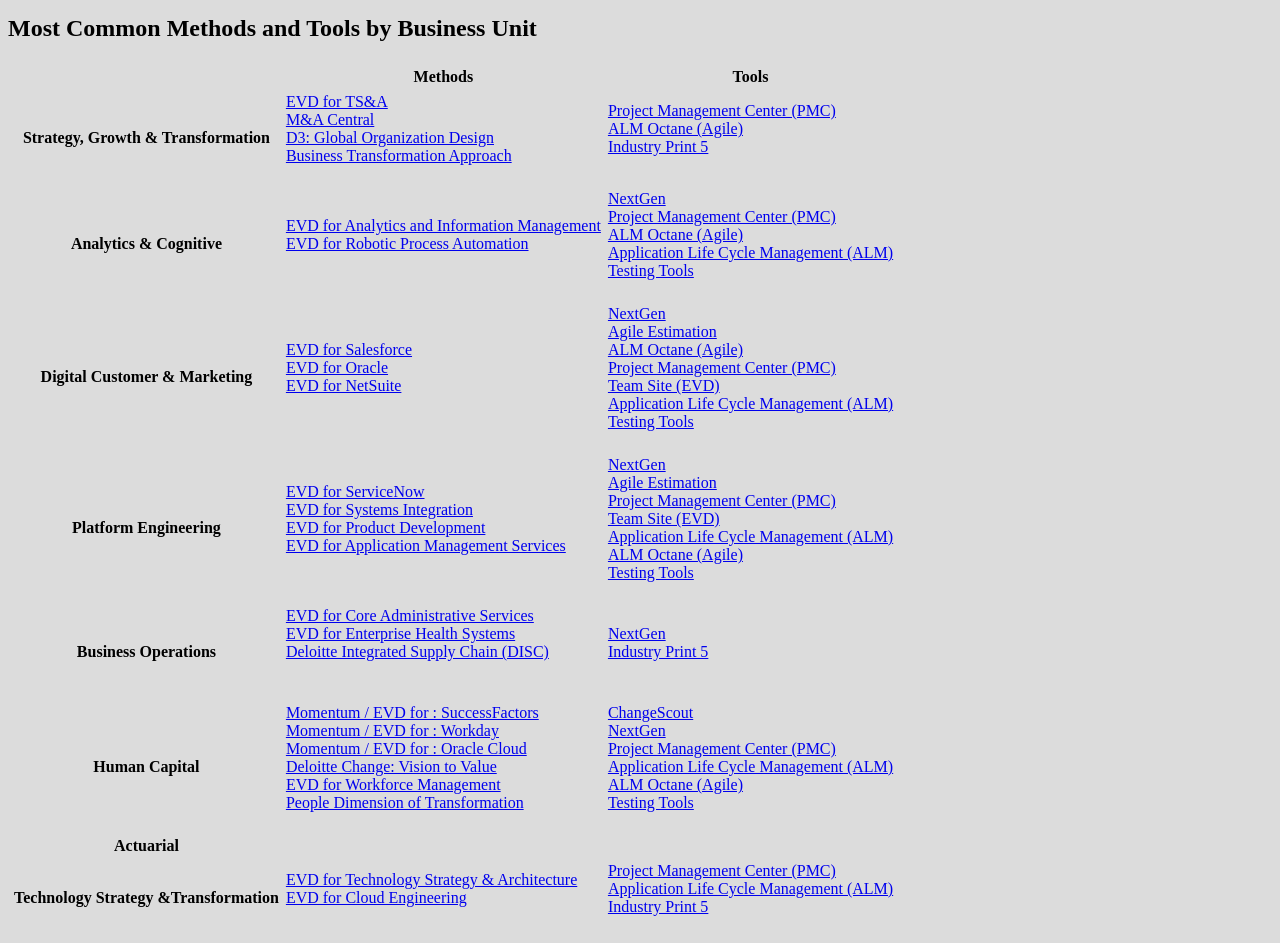
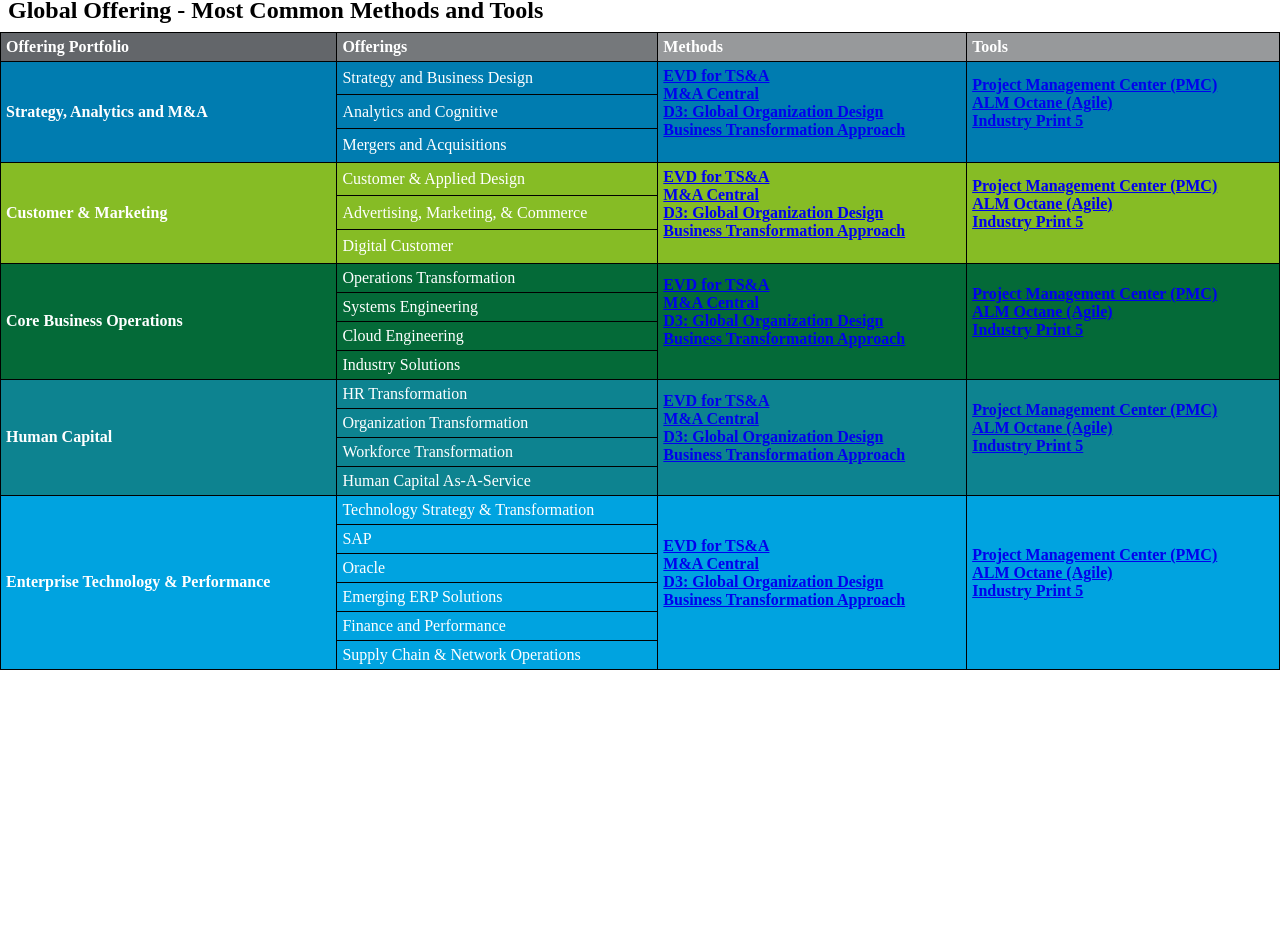
Before and after one commit to codingakash4/APAC-DE-COP-M-T-, a plain HTML site: page index.html in a window 1280 px wide. Shown: the part 138-1081 px from the top of the page. After the commit the page ends 808 px from the top, so only its background shows below. Drawn offline with Linux system fonts and the light colour scheme.

Commit message:
Add files via upload

```diff
--- /dev/null
+++ b/css/style.css
@@ -0,0 +1,15 @@
+body{
+  margin: 0;
+  }
+h2{
+  margin: 8px;
+}
+table, th, td {
+  border: 1px solid black;
+  border-collapse: collapse;
+}
+th, td {
+  padding: 5px;
+  text-align: left;
+  color: white;
+}
--- a/index.html
+++ b/index.html
@@ -1,156 +1,142 @@
 <!DOCTYPE html>
-<html>
-
+<html lang="en" dir="ltr">
   <head>
     <meta charset="utf-8">
-  <title>Methods & Tools</title>
+    <title>Methods & Tools CoP</title>
+    <link rel="stylesheet" href="css/style.css">
   </head>
   <body>
-  <style>
-body {
-  background-color: #DCDCDC;
-}
-</style>
+    <div class="header-image">
       <img src="images/Deloitte.jpg" width="100%",height="20%">
-  <h2>Most Common Methods and Tools by Business Unit</h2>
-    <table cellspacing="5">
-      <thead >
-        <td>
-        </td>
-          <th scope="col">Methods</th>
-          <th scope="col">Tools</th>
-      </thead>
+    </div>
+    <h2>Global Offering - Most Common Methods and Tools</h2>
+
+    <table style="width:100%">
       <tr>
-          <th scope="row">Strategy, Growth & Transformation</th>
-          <td><a href="https://consulting.deloitteresources.com/sandd/cmt/methods/Pages/evd_tech_strat.aspx">EVD for TS&A </a><br>
+        <th style="background-color:#63666A">Offering Portfolio</th>
+        <th style="background-color:#75787B">Offerings</th>
+        <th style="background-color:#97999B">Methods</th>
+        <th style="background-color:#97999B">Tools</th>
+      </tr>
+      <tr>
+        <th rowspan="3" style="background-color:#007CB0">Strategy, Analytics and M&A</th>
+        <td style="background-color:#007CB0">Strategy and Business Design</td>
+        <th rowspan="3" style="background-color:#007CB0"><a href="https://consulting.deloitteresources.com/sandd/cmt/methods/Pages/evd_tech_strat.aspx">EVD for TS&A </a><br>
           <a href="https://global.deloitteresources.com/services/manda/pages/ma_central.aspx">M&A Central</a><br>
           <a href="https://methods.deloitteresources.com/GlobalOrganizationDesignMethod/index.htm">D3: Global Organization Design</a><br>
           <a href="https://methods.deloitteresources.com/BusinessTransformation/index.htm">Business Transformation Approach</a><br><br>
-          </td>
-          <td><a href="https://consulting.deloitteresources.com/sandd/cmt/enablingtools/Pages/pmc.aspx">Project Management Center (PMC)</a><br>
+        </th>
+        <th rowspan="3" style="background-color:#007CB0"><a href="https://consulting.deloitteresources.com/sandd/cmt/enablingtools/Pages/pmc.aspx">Project Management Center (PMC)</a><br>
           <a href="https://consulting.deloitteresources.com/sandd/cmt/enablingtools/Pages/Octane.aspx">ALM Octane (Agile)</a><br>
           <a href="https://consulting.deloitteresources.com/sandd/cmt/enablingtools/Pages/Octane.aspx">Industry Print 5</a><br><br>
-          </td>
+        </th>
       </tr>
       <tr>
-          <th scope="row">Analytics & Cognitive</th>
-          <td><a href="https://consulting.deloitteresources.com/sandd/cmt/methods/Pages/evdim.aspx">EVD for Analytics and Information Management</a><br>
-            <a href="https://consulting.deloitteresources.com/sandd/cmt/methods/Pages/EVD-for-Robotic-Process-Automation.aspx">EVD for Robotic Process Automation</a><br><br>
-          </td>
-          <td><a href="https://consulting.deloitteresources.com/sandd/cmt/enablingtools/Pages/estimate.aspx">NextGen</a><br>
-            <a href="https://consulting.deloitteresources.com/sandd/cmt/enablingtools/Pages/pmc.aspx">Project Management Center (PMC)</a><br>
-            <a href="https://consulting.deloitteresources.com/sandd/cmt/enablingtools/Pages/Octane.aspx">ALM Octane (Agile)</a></br>
-            <a href="https://consulting.deloitteresources.com/sandd/cmt/enablingtools/Pages/HP-ALM-Sprinter.aspx">Application Life Cycle Management (ALM)</a></br>
-            <a href="https://consulting.deloitteresources.com/sandd/cmt/enablingtools/Pages/Home.aspx">Testing Tools</a></br><br>
-          </td>
+        <td style="background-color:#007CB0">Analytics and Cognitive</td>
+
       </tr>
       <tr>
-          <th scope="row">Digital Customer & Marketing</th>
-          <td><a href="https://consulting.deloitteresources.com/sandd/cmt/methods/Pages/evd_sf.aspx">EVD for Salesforce</a><br>
-            <a href="https://consulting.deloitteresources.com/sandd/cmt/methods/Pages/evdoracle.aspx">EVD for Oracle</a><br>
-            <a href="https://consulting.deloitteresources.com/sandd/cmt/methods/Pages/evdnetsuite.aspx">EVD for NetSuite</a><br><br>
-          </td>
-          <td><a href="https://consulting.deloitteresources.com/sandd/cmt/enablingtools/Pages/estimate.aspx">NextGen</a><br>
-            <a href="https://www.km.deloitteresources.com/sites/live/consulting/_layouts/DTTS.DR.KAMDocumentForms/KAMDisplay.aspx?List=513ae4d5-443f-4bc1-9f25-8f68dc5aa0c0&ID=2201225">Agile Estimation</a><br>
-            <a href="https://consulting.deloitteresources.com/sandd/cmt/enablingtools/Pages/Octane.aspx">ALM Octane (Agile)</a></br>
-            <a href="https://consulting.deloitteresources.com/sandd/cmt/enablingtools/Pages/pmc.aspx">Project Management Center (PMC)</a></br>
-            <a href="https://consulting.deloitteresources.com/sandd/cmt/methods/Pages/SharePoint_Method_Delivery.aspx">Team Site (EVD)</a></br>
-            <a href="https://consulting.deloitteresources.com/sandd/cmt/enablingtools/Pages/HP-ALM-Sprinter.aspx">Application Life Cycle Management (ALM)</a></br>
-            <a href="https://consulting.deloitteresources.com/sandd/cmt/enablingtools/Pages/Home.aspx">Testing Tools</a></br><br>
-          </td>
+        <td style="background-color:#007CB0">Mergers and Acquisitions</td>
+
       </tr>
       <tr>
-          <th scope="row">Platform Engineering</th>
-          <td><a href="https://consulting.deloitteresources.com/sandd/cmt/methods/Pages/EVD-for-Service-Now.aspx">EVD for ServiceNow</a><br>
-            <a href="https://consulting.deloitteresources.com/sandd/cmt/methods/Pages/evdsi.aspx">EVD for Systems Integration</a><br>
-            <a href="https://consulting.deloitteresources.com/sandd/cmt/methods/Pages/evdproddev.aspx">EVD for Product Development</a><br>
-            <a href="https://consulting.deloitteresources.com/sandd/cmt/methods/Pages/evdams.aspx">EVD for Application Management Services</a><br><br>
-          </td>
-          <td><a href="https://consulting.deloitteresources.com/sandd/cmt/enablingtools/Pages/estimate.aspx">NextGen</a><br>
-            <a href="https://www.km.deloitteresources.com/sites/live/consulting/_layouts/DTTS.DR.KAMDocumentForms/KAMDisplay.aspx?List=513ae4d5-443f-4bc1-9f25-8f68dc5aa0c0&ID=2201225">Agile Estimation</a><br>
-            <a href="https://consulting.deloitteresources.com/sandd/cmt/enablingtools/Pages/pmc.aspx">Project Management Center (PMC)</a></br>
-            <a href="https://consulting.deloitteresources.com/sandd/cmt/methods/Pages/SharePoint_Method_Delivery.aspx">Team Site (EVD)</a></br>
-            <a href="https://consulting.deloitteresources.com/sandd/cmt/enablingtools/Pages/HP-ALM-Sprinter.aspx">Application Life Cycle Management (ALM)</a></br>
-            <a href="https://consulting.deloitteresources.com/sandd/cmt/enablingtools/Pages/Octane.aspx">ALM Octane (Agile)</a></br>
-            <a href="https://consulting.deloitteresources.com/sandd/cmt/enablingtools/Pages/Home.aspx">Testing Tools</a></br><br>
-          </td>
+        <th rowspan="3" style="background-color:#86BC25">Customer & Marketing</th>
+        <td style="background-color:#86BC25">Customer & Applied Design</td>
+        <th rowspan="3" style="background-color:#86BC25"><a href="https://consulting.deloitteresources.com/sandd/cmt/methods/Pages/evd_tech_strat.aspx">EVD for TS&A </a><br>
+          <a href="https://global.deloitteresources.com/services/manda/pages/ma_central.aspx">M&A Central</a><br>
+          <a href="https://methods.deloitteresources.com/GlobalOrganizationDesignMethod/index.htm">D3: Global Organization Design</a><br>
+          <a href="https://methods.deloitteresources.com/BusinessTransformation/index.htm">Business Transformation Approach</a><br><br>
+        </th>
+        <th rowspan="3" style="background-color:#86BC25"><a href="https://consulting.deloitteresources.com/sandd/cmt/enablingtools/Pages/pmc.aspx">Project Management Center (PMC)</a><br>
+          <a href="https://consulting.deloitteresources.com/sandd/cmt/enablingtools/Pages/Octane.aspx">ALM Octane (Agile)</a><br>
+          <a href="https://consulting.deloitteresources.com/sandd/cmt/enablingtools/Pages/Octane.aspx">Industry Print 5</a><br><br>
+        </th>
       </tr>
       <tr>
-          <th scope="row">Business Operations</th>
-          <td><a href="https://consulting.deloitteresources.com/sandd/cmt/methods/Pages/evdcas.aspx">EVD for Core Administrative Services</a><br>
-            <a href="https://consulting.deloitteresources.com/sandd/cmt/methods/Pages/evdehr.aspx">EVD for Enterprise Health Systems</a><br>
-            <a href="https://consulting.deloitteresources.com/sandd/cmt/methods/Pages/disc_mrc.aspx">Deloitte Integrated Supply Chain (DISC)</a><br><br><br>
-          </td>
-          <td><a href="https://consulting.deloitteresources.com/sandd/cmt/enablingtools/Pages/estimate.aspx">NextGen</a><br>
-              <a href="https://consulting.deloitteresources.com/sandd/cmt/enablingtools/Pages/Octane.aspx">Industry Print 5</a><br><br>
-          </td>
+        <td style="background-color:#86BC25">Advertising, Marketing, & Commerce</td>
+
       </tr>
       <tr>
-          <th scope="row">Human Capital</th>
-          <td><a href="https://consulting.deloitteresources.com/sandd/cmt/methods/Pages/EVD-for-SuccessFactors.aspx">Momentum / EVD for : SuccessFactors</a><br>
-            <a href="https://consulting.deloitteresources.com/sandd/cmt/methods/Pages/evd_workday.aspx">Momentum / EVD for : Workday</a><br>
-            <a href="https://consulting.deloitteresources.com/sandd/cmt/methods/Pages/EVD-for-Oracle-Cloud.aspx">Momentum / EVD for : Oracle Cloud</a><br>
-            <a href="https://consulting.deloitteresources.com/sandd/cmt/methods/Pages/Deloitte-Change-Vision-to-Value.aspx">Deloitte Change: Vision to Value</a><br>
-            <a href="https://consulting.deloitteresources.com/sandd/cmt/methods/Pages/evdlco.aspx">EVD for Workforce Management</a><br>
-            <a href="https://consulting.deloitteresources.com/sandd/cmt/methods/Pages/pdot_mrc.aspx">People Dimension of Transformation</a><br><br>
-          </td>
-          <td>
-            <a href="https://consulting.deloitteresources.com/sandd/cmt/enablingtools/Pages/pmc.aspx">ChangeScout</a><br>
-            <a href="https://consulting.deloitteresources.com/sandd/cmt/enablingtools/Pages/estimate.aspx">NextGen</a><br>
-            <a href="https://consulting.deloitteresources.com/sandd/cmt/enablingtools/Pages/pmc.aspx">Project Management Center (PMC)</a><br>
-            <a href="https://consulting.deloitteresources.com/sandd/cmt/enablingtools/Pages/HP-ALM-Sprinter.aspx">Application Life Cycle Management (ALM)</a><br>
-            <a href="https://consulting.deloitteresources.com/sandd/cmt/enablingtools/Pages/Octane.aspx">ALM Octane (Agile)</a><br>
-            <a href="https://consulting.deloitteresources.com/sandd/cmt/enablingtools/Pages/Home.aspx">Testing Tools</a><br><br>
-          </td>
+        <td style="background-color:#86BC25">Digital Customer</td>
+
       </tr>
       <tr>
-          <th scope="row">Actuarial</th>
-          <td>
-          </td>
-          <td>
-
-          </td>
+        <th rowspan="4" style="background-color:#046A38">Core Business Operations</th>
+        <td style="background-color:#046A38">Operations Transformation</td>
+        <th rowspan="4" style="background-color:#046A38"><a href="https://consulting.deloitteresources.com/sandd/cmt/methods/Pages/evd_tech_strat.aspx">EVD for TS&A </a><br>
+          <a href="https://global.deloitteresources.com/services/manda/pages/ma_central.aspx">M&A Central</a><br>
+          <a href="https://methods.deloitteresources.com/GlobalOrganizationDesignMethod/index.htm">D3: Global Organization Design</a><br>
+          <a href="https://methods.deloitteresources.com/BusinessTransformation/index.htm">Business Transformation Approach</a><br><br>
+        </th>
+        <th rowspan="4" style="background-color:#046A38"><a href="https://consulting.deloitteresources.com/sandd/cmt/enablingtools/Pages/pmc.aspx">Project Management Center (PMC)</a><br>
+          <a href="https://consulting.deloitteresources.com/sandd/cmt/enablingtools/Pages/Octane.aspx">ALM Octane (Agile)</a><br>
+          <a href="https://consulting.deloitteresources.com/sandd/cmt/enablingtools/Pages/Octane.aspx">Industry Print 5</a><br><br>
+        </th>
       </tr>
       <tr>
-          <th scope="row">Technology Strategy &Transformation</th>
-          <td><a href="https://consulting.deloitteresources.com/sandd/cmt/methods/Pages/evd_tech_strat.aspx">EVD for Technology Strategy & Architecture</a><br>
-            <a href="https://consulting.deloitteresources.com/sandd/cmt/methods/Pages/EVD-for-Cloud.aspx">EVD for Cloud Engineering</a><br><br>
-          </td>
-          <td>
-            <a href="https://consulting.deloitteresources.com/sandd/cmt/enablingtools/Pages/pmc.aspx">Project Management Center (PMC)</a><br>
-            <a href="https://consulting.deloitteresources.com/sandd/cmt/enablingtools/Pages/HP-ALM-Sprinter.aspx">Application Life Cycle Management (ALM)</a></br>
-            <a href="https://consulting.deloitteresources.com/sandd/cmt/enablingtools/Pages/Octane.aspx">Industry Print 5</a><br><br>
-          </td>
+        <td style="background-color:#046A38">Systems Engineering</td>
       </tr>
       <tr>
-          <th scope="row">Enterprise Technology</th>
-          <td><a href="https://consulting.deloitteresources.com/sandd/cmt/methods/Pages/evdsap.aspx">EVD for SAP</a><br>
-            <a href="https://hrtech.deloitte.com/momentum#/subpage/home">Momentum / EVD for Oracle</a><br>
-            <a href="https://consulting.deloitteresources.com/sandd/cmt/methods/Pages/EVD-for-Oracle-Cloud.aspx">Momentum / EVD for : Oracle Cloud</a><br>
-            <a href="https://consulting.deloitteresources.com/sandd/cmt/methods/Pages/evdproddev.aspx">EVD for Product Development</a><br>
-            <a href="https://consulting.deloitteresources.com/sandd/cmt/methods/Pages/evdams.aspx">EVD for Application Management Services</a><br>
-          </td>
-          <td>
-            <a href="https://consulting.deloitteresources.com/sandd/cmt/enablingtools/Pages/estimate.aspx">NextGen</a><br>
-            <a href="https://www.km.deloitteresources.com/sites/live/consulting/_layouts/DTTS.DR.KAMDocumentForms/KAMDisplay.aspx?List=513ae4d5-443f-4bc1-9f25-8f68dc5aa0c0&ID=2201225">Agile Estimation</a><br>
-            <a href="https://consulting.deloitteresources.com/sandd/cmt/enablingtools/Pages/pmc.aspx">Project Management Center (PMC)</a><br>
-            <a href="https://consulting.deloitteresources.com/sandd/cmt/enablingtools/Pages/HP-ALM-Sprinter.aspx">Application Life Cycle Management (ALM)</a><br>
-            <a href="https://consulting.deloitteresources.com/sandd/cmt/enablingtools/Pages/Octane.aspx">ALM Octane (Agile)</a><br>
-            <a href="https://consulting.deloitteresources.com/sandd/cmt/enablingtools/Pages/Home.aspx">Team Site (EVD)</a><br>
-            <a href="https://consulting.deloitteresources.com/sandd/cmt/enablingtools/Pages/Octane.aspx">Industry Print 5</a><br>
-            <a href="https://consulting.deloitteresources.com/sandd/cmt/enablingtools/Pages/Home.aspx">Testing Tools</a><br><br>
-          </td>
+        <td style="background-color:#046A38">Cloud Engineering</td>
       </tr>
       <tr>
-          <th scope="row">Finance & Performance</th>
-          <td><a href="https://consulting.deloitteresources.com/sandd/cmt/methods/Pages/evdsi.aspx">EVD for Systems Integration</a><br>
-            <a href="https://hrtech.deloitte.com/momentum#/subpage/home">Momentum / EVD for Oracle</a><br>
-          </td>
-          <td>
-            <a href="https://consulting.deloitteresources.com/sandd/cmt/enablingtools/Pages/pmc.aspx">Project Management Center (PMC)</a><br>
+        <td style="background-color:#046A38">Industry Solutions</td>
+      </tr>
+      <tr>
+        <th rowspan="4" style="background-color:#0D8390">Human Capital</th>
+        <td style="background-color:#0D8390">HR Transformation</td>
+        <th rowspan="4" style="background-color:#0D8390"><a href="https://consulting.deloitteresources.com/sandd/cmt/methods/Pages/evd_tech_strat.aspx">EVD for TS&A </a><br>
+          <a href="https://global.deloitteresources.com/services/manda/pages/ma_central.aspx">M&A Central</a><br>
+          <a href="https://methods.deloitteresources.com/GlobalOrganizationDesignMethod/index.htm">D3: Global Organization Design</a><br>
+          <a href="https://methods.deloitteresources.com/BusinessTransformation/index.htm">Business Transformation Approach</a><br><br>
+        </th>
+        <th rowspan="4" style="background-color:#0D8390"><a href="https://consulting.deloitteresources.com/sandd/cmt/enablingtools/Pages/pmc.aspx">Project Management Center (PMC)</a><br>
           <a href="https://consulting.deloitteresources.com/sandd/cmt/enablingtools/Pages/Octane.aspx">ALM Octane (Agile)</a><br>
           <a href="https://consulting.deloitteresources.com/sandd/cmt/enablingtools/Pages/Octane.aspx">Industry Print 5</a><br><br>
-          </td>
+        </th>
+      </tr>
+      <tr>
+        <td style="background-color:#0D8390">Organization Transformation</td>
+
+      </tr>
+      <tr>
+        <td style="background-color:#0D8390">Workforce Transformation</td>
+
+      </tr>
+      <tr>
+        <td style="background-color:#0D8390">Human Capital As-A-Service</td>
+
+      </tr>
+      <tr>
+        <th rowspan="6" style="background-color:#00A3E0">Enterprise Technology & Performance</th>
+        <td style="background-color:#00A3E0">Technology Strategy & Transformation</td>
+        <th rowspan="6" style="background-color:#00A3E0"><a href="https://consulting.deloitteresources.com/sandd/cmt/methods/Pages/evd_tech_strat.aspx">EVD for TS&A </a><br>
+          <a href="https://global.deloitteresources.com/services/manda/pages/ma_central.aspx">M&A Central</a><br>
+          <a href="https://methods.deloitteresources.com/GlobalOrganizationDesignMethod/index.htm">D3: Global Organization Design</a><br>
+          <a href="https://methods.deloitteresources.com/BusinessTransformation/index.htm">Business Transformation Approach</a><br><br>
+        </th>
+        <th rowspan="6" style="background-color:#00A3E0"><a href="https://consulting.deloitteresources.com/sandd/cmt/enablingtools/Pages/pmc.aspx">Project Management Center (PMC)</a><br>
+          <a href="https://consulting.deloitteresources.com/sandd/cmt/enablingtools/Pages/Octane.aspx">ALM Octane (Agile)</a><br>
+          <a href="https://consulting.deloitteresources.com/sandd/cmt/enablingtools/Pages/Octane.aspx">Industry Print 5</a><br><br>
+        </th>
+      </tr>
+      <tr>
+        <td style="background-color:#00A3E0">SAP</td>
+
+      </tr>
+      <tr>
+        <td style="background-color:#00A3E0">Oracle</td>
+
+      </tr>
+      <tr>
+        <td style="background-color:#00A3E0">Emerging ERP Solutions</td>
+
+      </tr>
+      <tr>
+        <td style="background-color:#00A3E0">Finance and Performance</td>
+      </tr>
+      <tr>
+        <td style="background-color:#00A3E0">Supply Chain & Network Operations</td>
       </tr>
     </table>
   </body>
```
Lines whose indentation alone changed are shown as unchanged.
